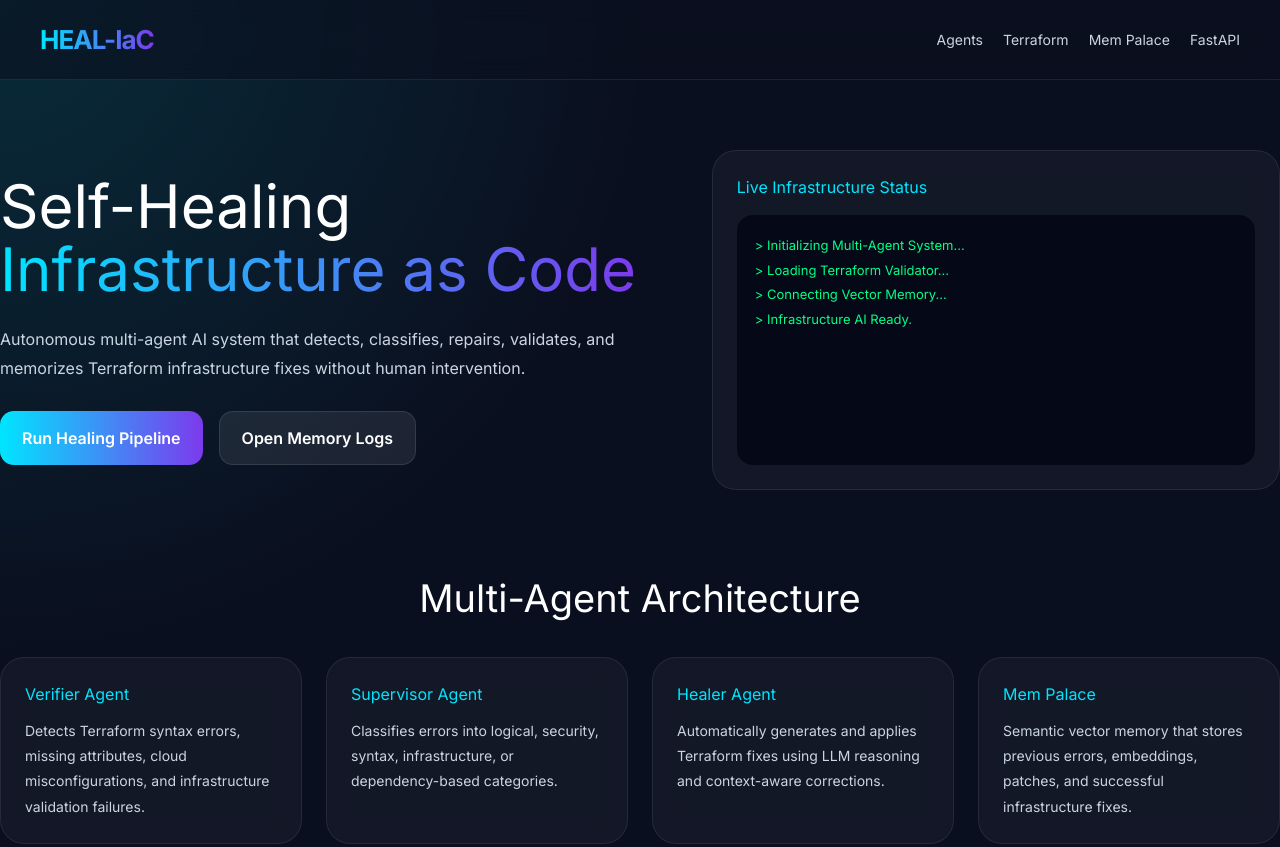
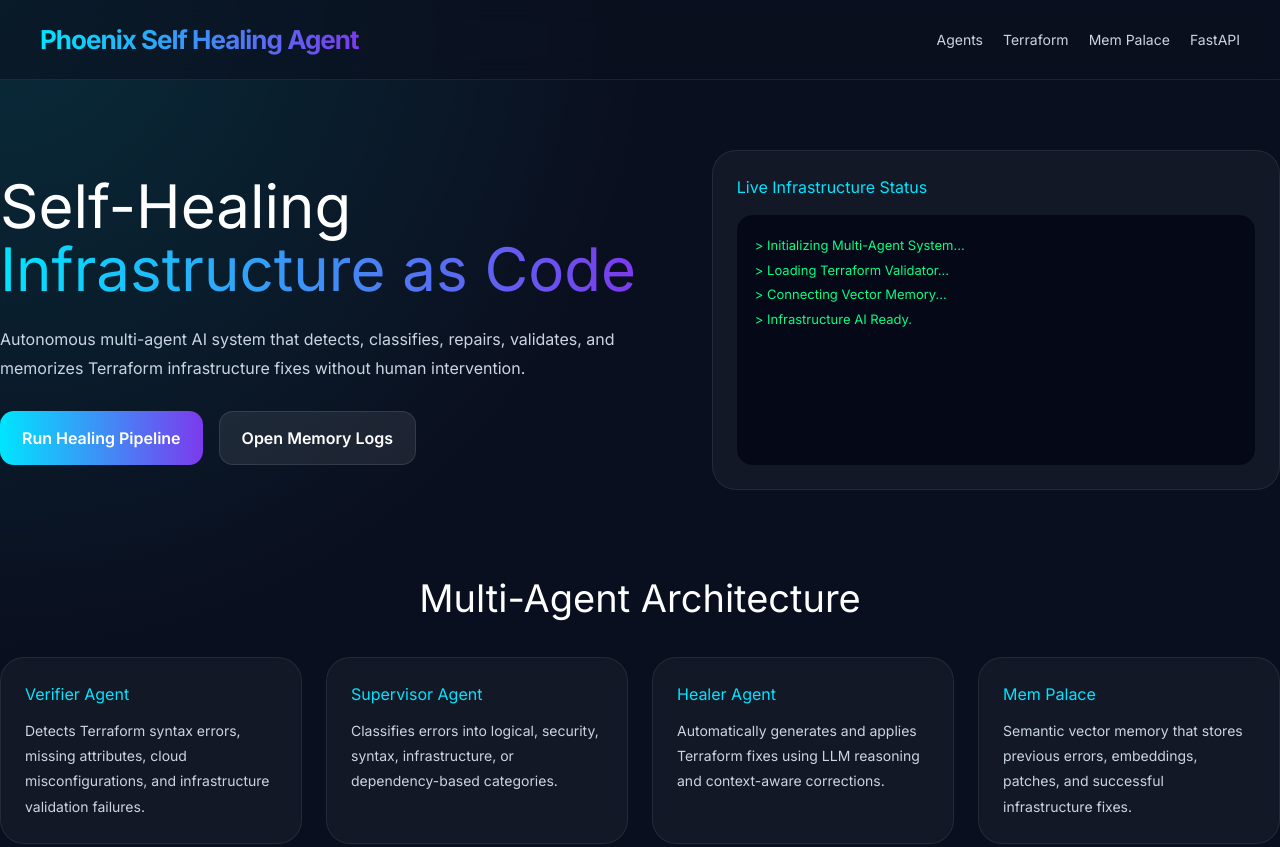
Before and after one commit to KAUSHALK123/Regenesis-Auto-Pipeline-system, a plain HTML site: page index.html in a window 1280 px wide. Shown: the top 847 px of the page. Drawn offline with nearby package versions, Linux system fonts and the light colour scheme.

Commit message:
title changes

```diff
--- a/index.html
+++ b/index.html
@@ -3,7 +3,7 @@
 <head>
   <meta charset="UTF-8" />
   <meta name="viewport" content="width=device-width, initial-scale=1.0" />
-  <title>HEAL-IaC | Self-Healing Infrastructure</title>
+  <title>Phoenix Self Healing Agent | Self-Healing Infrastructure</title>
 
   <script src="https://cdn.tailwindcss.com"></script>
   <script src="https://unpkg.com/lucide@latest"></script>
@@ -283,7 +283,7 @@
 <body>
 
 <nav class="navbar">
-  <div class="logo gradient-text">HEAL-IaC</div>
+  <div class="logo gradient-text">Phoenix Self Healing Agent</div>
 
   <div class="nav-links">
     <span>Agents</span>
```
